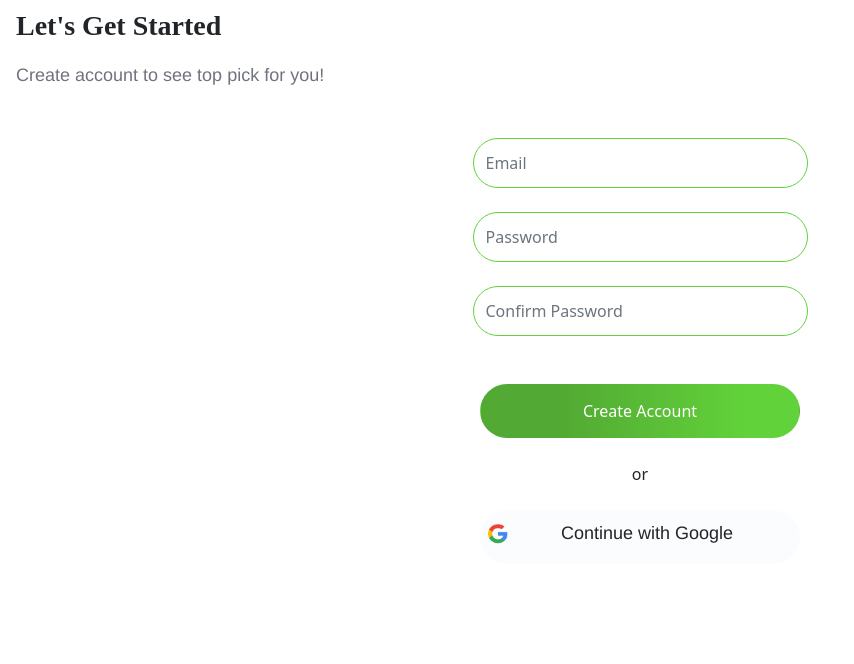
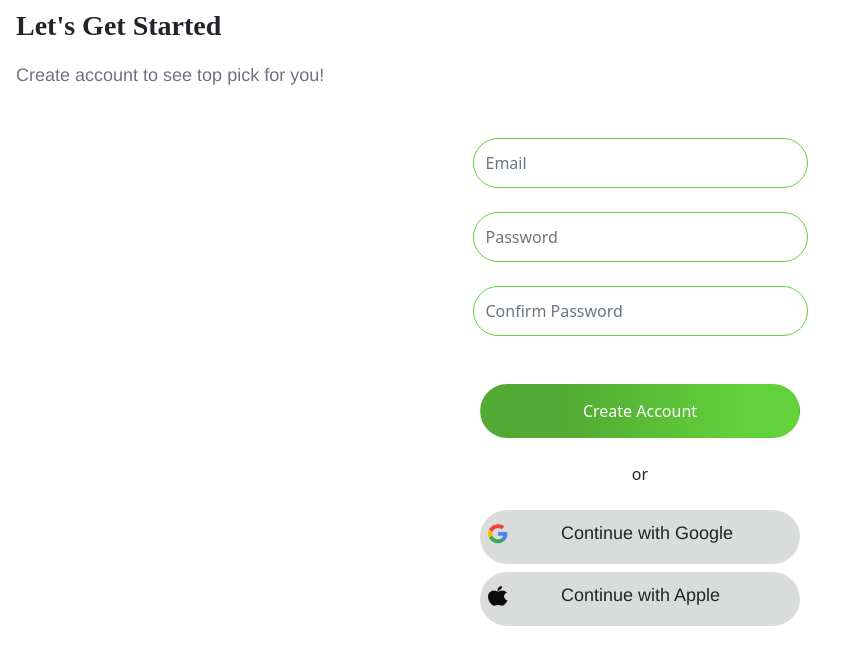
Before and after one commit to michaelchristwin/farm-to-door, a React (Create React App) app: page /farm-to-door/create-account in a window 1280 px wide. Shown: the top 664 px of the page, without its empty margins (0-854 px from the left). Built offline with nearby package versions, Linux system fonts and the light colour scheme.

Commit message:
Create account init

```diff
--- a/src/Components/CSS/styles.css
+++ b/src/Components/CSS/styles.css
@@ -90,7 +90,7 @@
   width: 320px;
   height: 54px;
   border-radius: 50px !important;
-  background-color: #fafcfe;
+  background-color: #dadbdb;
   margin-left: auto;
   margin-right: auto;
 }
--- a/src/Components/Pages/create_account.jsx
+++ b/src/Components/Pages/create_account.jsx
@@ -2,6 +2,7 @@ import "../CSS/styles.css";
 import { Link } from "react-router-dom";
 import BaseUrl from "../JSX/BaseUrl";
 import GLogo from "../img/google.png";
+import Apple from "../img/apple.png";
 
 function CreateAcount() {
   return (
@@ -40,6 +41,12 @@ function CreateAcount() {
           with Google
         </span>
       </div>
+      <div className="google d-block p-2 mt-2">
+        <span className="cont-g">
+          <img src={Apple} alt="google logo" className="g-logo me-5" /> Continue
+          with Apple
+        </span>
+      </div>
     </main>
   );
 }
```
